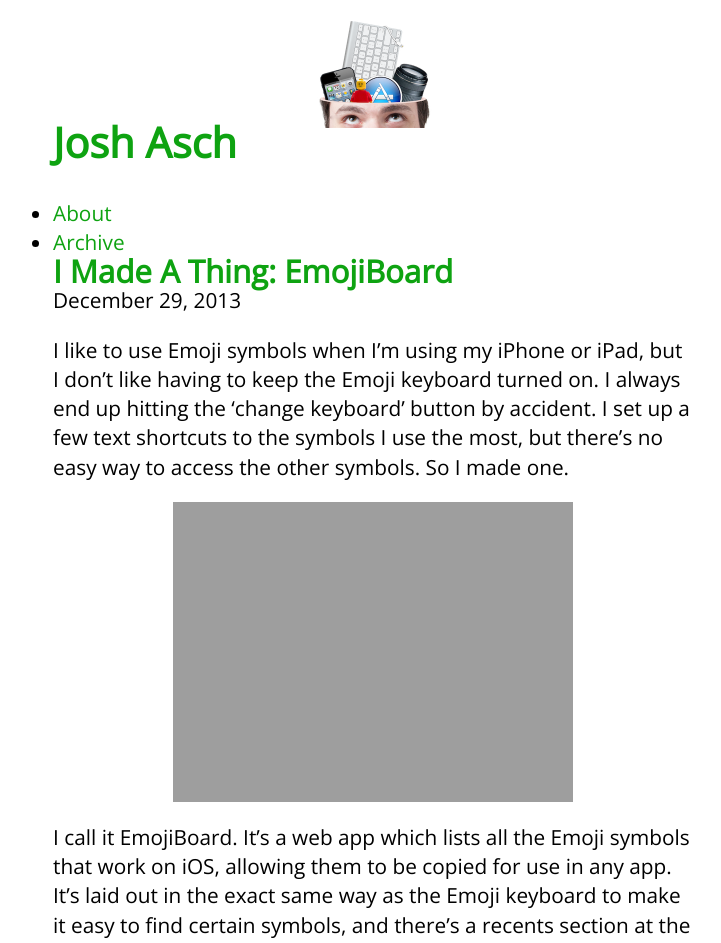
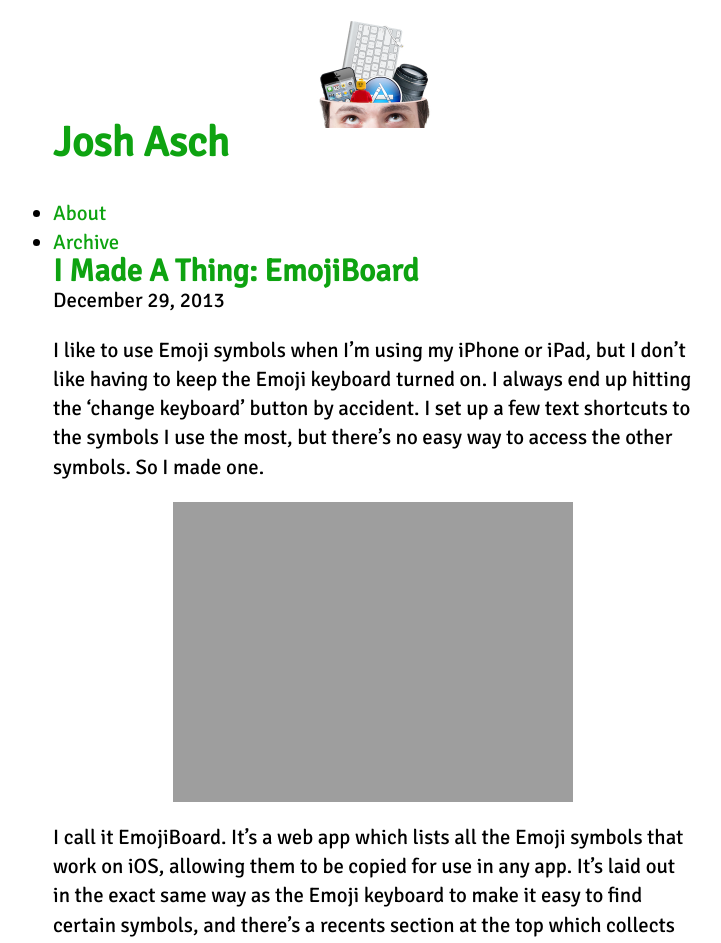
Before and after one commit to jobbogamer/jobbogamer.github.io, a Jekyll site: the page built from index.html, in a window 1280 px wide. Shown: the top 943 px of the page, without its empty margins (267-988 px from the left). Built offline with Jekyll 4.4.1, drawn with Linux system fonts in a browser that asks for light colours; Markdown is read by kramdown in place of the engine named in the settings; the list of posts is cut into pages by our own code.

Commit message:
Change fonts again

```diff
--- a/_layouts/default.html
+++ b/_layouts/default.html
@@ -10,7 +10,7 @@
 		<meta name="viewport" content="width=device-width, initial-scale=1" />
 		<meta name="canonical" content="{{ site.url }}{{ page.url }}" />
 
-		<link href='http://fonts.googleapis.com/css?family=Open+Sans' rel='stylesheet' type='text/css'>
+		<link href='http://fonts.googleapis.com/css?family=Signika' rel='stylesheet' type='text/css'>
         <link rel="stylesheet" href="/css/syntax.css" />
         <link rel="stylesheet" href="/css/bigfoot-number.css" />
         <link rel="stylesheet" href="/css/main.css" />
--- a/css/main.css
+++ b/css/main.css
@@ -30,7 +30,7 @@
 body {
 	font-size: 1.3em;
 	line-height: 1.4em;
-	font-family: 'Open Sans', sans-serif;
+	font-family: 'Signika', sans-serif;
 }
 
 a {
```
